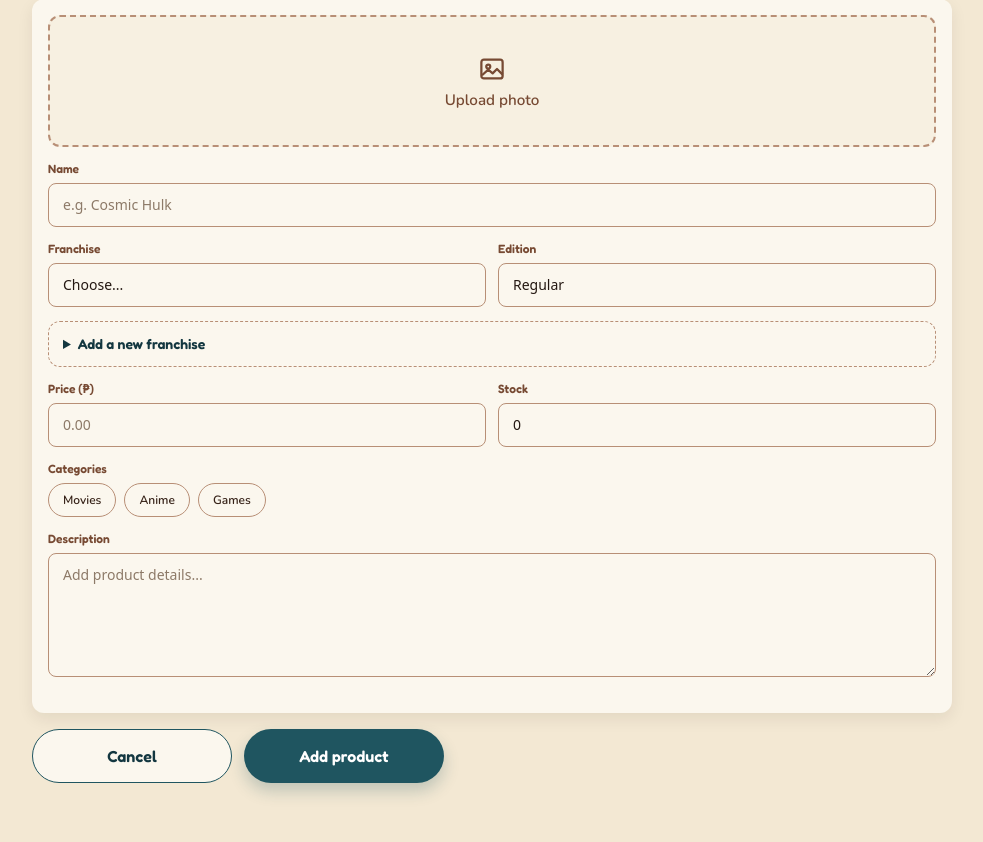
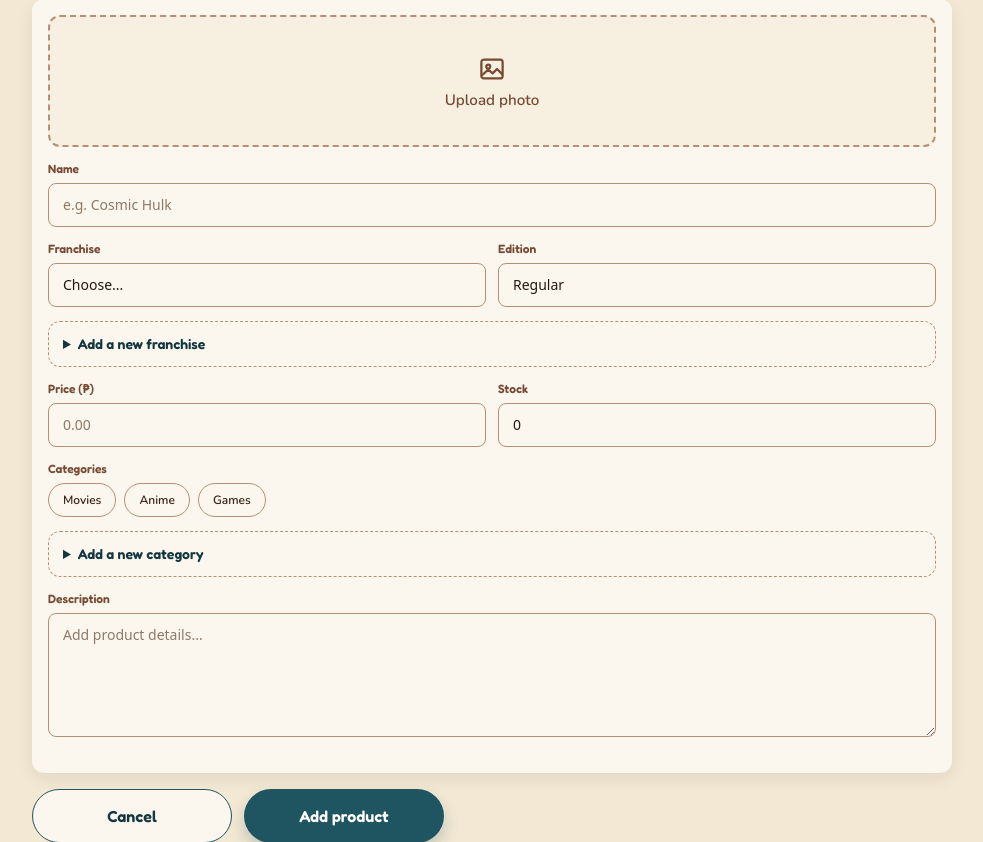
Before and after one commit to KharoPT/the-pop-cabin, a PHP site: page /popcabdb-frontend/admin/product_form.php in a window 1280 px wide. Shown: the part 167-1009 px from the top of the page, without its empty margins (148-1131 px from the left). Run offline with PHP 8.4, Linux system fonts and the light colour scheme; the visitor is signed in with stand-in values (Sample User, id 1); data comes from the database, SQL or seed files in the repository; some web fonts are replaced.

Commit message:
feat(admin): add a category from the product form
The Categories pills now have their own 'Add a new category' disclosure, built on the same component as 'Add a new franchise'. A typed name is matched to an existing category (ignoring case) or inserted into collections with a unique slug, then ticked for the pop. Invalid names show a per-field error and keep the panel open.

```diff
--- a/admin/product_form.php
+++ b/admin/product_form.php
@@ -20,6 +20,7 @@ $fieldErrors = [];
 $posted      = null;
 $franchiseChoice = '';
 $newFranchiseValue = '';
+$newCategoryValue = '';
 
 if ($_SERVER['REQUEST_METHOD'] === 'POST') {
     if (empty($_POST) && empty($_FILES) && (int) ($_SERVER['CONTENT_LENGTH'] ?? 0) > 0) {
@@ -30,6 +31,7 @@ if ($_SERVER['REQUEST_METHOD'] === 'POST') {
         $edition = $_POST['edition'] ?? 'Regular';
         $franchiseChoice = trim((string) ($_POST['category_id'] ?? ''));
         $newFranchiseValue = sanitizeInput($_POST['new_franchise'] ?? '');
+        $newCategoryValue = sanitizeInput($_POST['new_category'] ?? '');
         $posted = [
             'name'           => sanitizeInput($_POST['name'] ?? ''),
             'category_id'    => ctype_digit($franchiseChoice) ? (int) $franchiseChoice : 0,
@@ -85,6 +87,53 @@ if ($_SERVER['REQUEST_METHOD'] === 'POST') {
                     $message = 'The new franchise could not be added. Please try again.';
                     $errors[] = $message;
                     $fieldErrors['new_franchise'] = $message;
+                }
+            }
+        }
+
+        // The field under the category pills does the same job for collections: an
+        // existing category is reused, a new one is added to the table, and either
+        // way it ends up ticked for this product. The name is matched ignoring case
+        // so "anime" does not become a second pill next to "Anime".
+        if ($newCategoryValue !== '') {
+            $newCategoryLength = function_exists('mb_strlen') ? mb_strlen($newCategoryValue, 'UTF-8') : strlen($newCategoryValue);
+            if ($newCategoryLength > 100) {
+                $message = 'The category name is too long (100 characters at most).';
+                $errors[] = $message;
+                $fieldErrors['new_category'] = $message;
+            } else {
+                try {
+                    $categoryDb = Database::getInstance()->getConnection();
+                    $findCategory = $categoryDb->prepare('SELECT collection_id FROM collections WHERE LOWER(collection_name) = LOWER(?) LIMIT 1');
+                    $findCategory->execute([$newCategoryValue]);
+                    $newCategoryId = (int) $findCategory->fetchColumn();
+
+                    if ($newCategoryId === 0) {
+                        $baseSlug  = slugify($newCategoryValue);
+                        $slug      = $baseSlug;
+                        $suffix    = 2;
+                        $slugTaken = $categoryDb->prepare('SELECT 1 FROM collections WHERE slug = ? LIMIT 1');
+                        while (true) {
+                            $slugTaken->execute([$slug]);
+                            if (!$slugTaken->fetchColumn()) {
+                                break;
+                            }
+                            $slug = $baseSlug . '-' . $suffix++;
+                        }
+
+                        $insertCategory = $categoryDb->prepare('INSERT INTO collections (collection_name, slug) VALUES (?, ?)');
+                        $insertCategory->execute([$newCategoryValue, $slug]);
+                        $newCategoryId = (int) $categoryDb->lastInsertId();
+                    }
+
+                    if (!in_array($newCategoryId, $posted['collection_ids'], true)) {
+                        $posted['collection_ids'][] = $newCategoryId;
+                    }
+                    $collections = $productModel->getCollections();   // keep the pills complete
+                } catch (PDOException $e) {
+                    $message = 'The new category could not be added. Please try again.';
+                    $errors[] = $message;
+                    $fieldErrors['new_category'] = $message;
                 }
             }
         }
@@ -157,6 +206,7 @@ if ($posted !== null) {
 }
 $currentImage = imgSrc($product['image_url'] ?? '');
 $newFranchiseOpen = $franchiseChoice === 'new' || $newFranchiseValue !== '';
+$newCategoryOpen  = $newCategoryValue !== '';
 
 $pageTitle   = ($product ? 'Edit' : 'Add') . ' product — ' . SITE_NAME . ' Admin';
 $adminCrumbs = [['Products', 'admin/products.php'], [$product ? 'Edit' : 'Add', null]];
@@ -217,7 +267,7 @@ require_once __DIR__ . '/includes/admin_header.php';
         </div>
     </div>
 
-    <details class="new-franchise" id="new-franchise-field" <?php echo $newFranchiseOpen ? 'open' : ''; ?>>
+    <details class="add-entry" id="new-franchise-field" <?php echo $newFranchiseOpen ? 'open' : ''; ?>>
         <summary>Add a new franchise</summary>
         <div class="form-row">
             <label for="new_franchise">New franchise name</label>
@@ -254,6 +304,23 @@ require_once __DIR__ . '/includes/admin_header.php';
                 </label>
             <?php endforeach; ?>
         </div>
+        <?php if (empty($collections)): ?>
+            <p class="field-hint">There are no categories yet. Open &ldquo;Add a new category&rdquo; below and type the first one.</p>
+        <?php endif; ?>
+
+        <details class="add-entry" id="new-category-field" <?php echo $newCategoryOpen ? 'open' : ''; ?>>
+            <summary>Add a new category</summary>
+            <div class="form-row">
+                <label for="new_category">New category name</label>
+                <?php
+                    $err = $fieldErrors['new_category'] ?? null;
+                    $describedBy = 'new_category-hint' . ($err ? ' new_category-error' : '');
+                ?>
+                <input type="text" id="new_category" name="new_category" maxlength="100" placeholder="e.g. Comics" aria-describedby="<?php echo e($describedBy); ?>" value="<?php echo e($newCategoryValue); ?>"<?php echo $err ? ' class="is-invalid" aria-invalid="true"' : ''; ?>>
+                <p class="field-hint" id="new_category-hint">This adds the category to the list and uses it for this pop. If the name already exists, the existing category is used.</p>
+                <?php if ($err): ?><p class="field-error" id="new_category-error"><?php echo e($err); ?></p><?php endif; ?>
+            </div>
+        </details>
     </fieldset>
 
     <div class="form-row">
--- a/assets/css/admin.css
+++ b/assets/css/admin.css
@@ -348,19 +348,20 @@
 .admin-main .field-error { margin: 6px 0 0; color: var(--color-feedback-error); font: 600 12px/16px var(--font-family-body); }
 .field-hint { margin: 6px 0 0; color: var(--color-text-muted-aa); font: 400 12px/18px var(--font-family-body); }
 
-/* New franchise disclosure (admin/product_form.php) */
-.new-franchise {
+/* Add-a-row disclosures (admin/product_form.php: new franchise, new category) */
+.add-entry {
   margin: 0 0 14px; border: 1px dashed var(--color-border-strong); border-radius: 12px;
   background: var(--color-bg-surface);
 }
-.new-franchise summary {
+.add-entry summary {
   padding: 12px 14px; cursor: pointer; color: var(--primitive-teal-700);
   font: 600 14px/20px var(--font-family-heading);
 }
-.new-franchise summary:hover { color: var(--primitive-teal-800); }
-.new-franchise summary:focus-visible { outline: 2px solid var(--color-focus-ring); outline-offset: 2px; }
-.new-franchise[open] summary { border-bottom: 1px solid var(--color-border-subtle); }
-.new-franchise .form-row { margin: 12px 14px 14px; }
+.add-entry summary:hover { color: var(--primitive-teal-800); }
+.add-entry summary:focus-visible { outline: 2px solid var(--color-focus-ring); outline-offset: 2px; }
+.add-entry[open] summary { border-bottom: 1px solid var(--color-border-subtle); }
+.add-entry .form-row { margin: 12px 14px 14px; }
+.pills-field .add-entry { margin: 14px 0 0; }
 
 /* Photo picker */
 .photo-drop {
```
Also changed, not shown: README.md.
